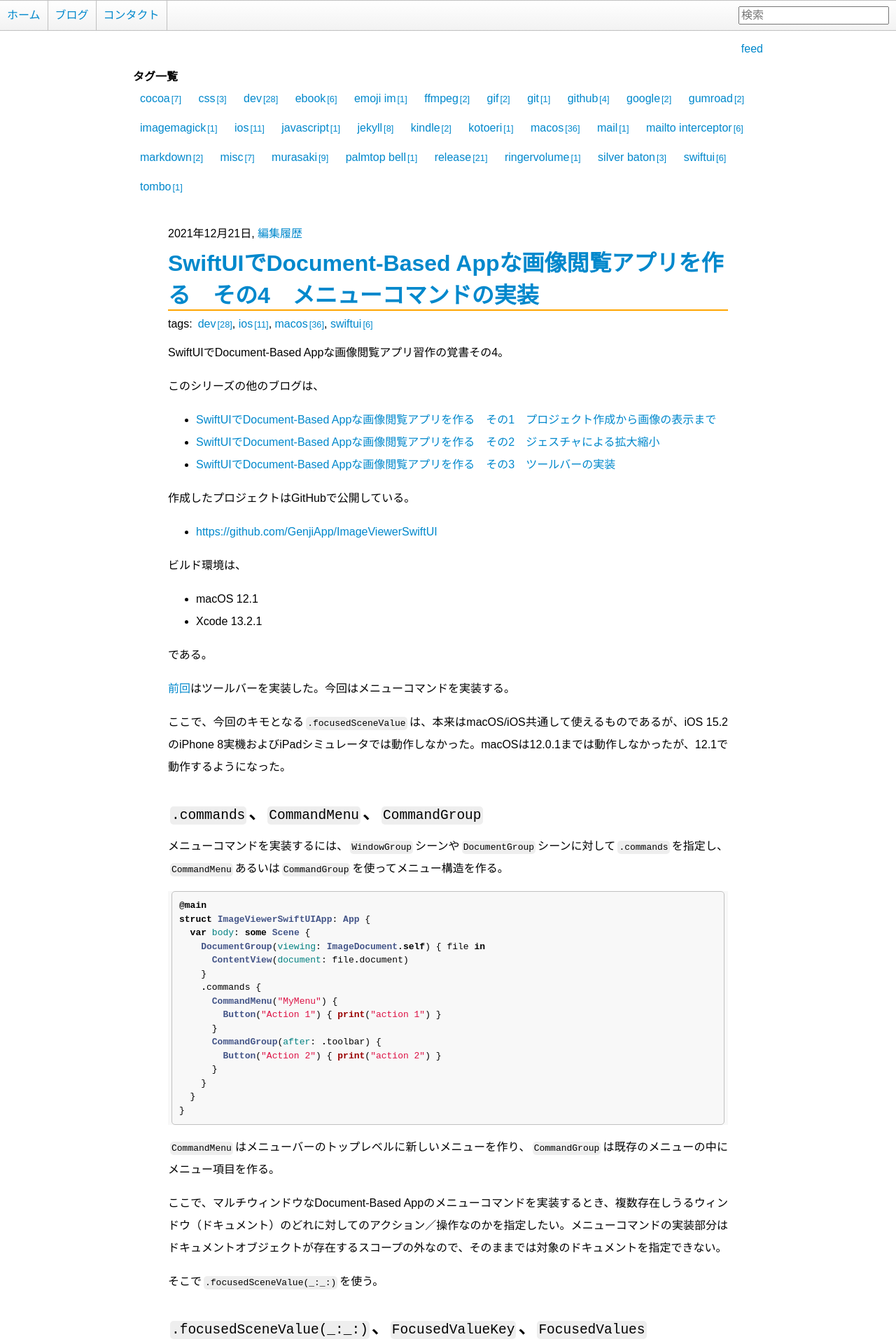
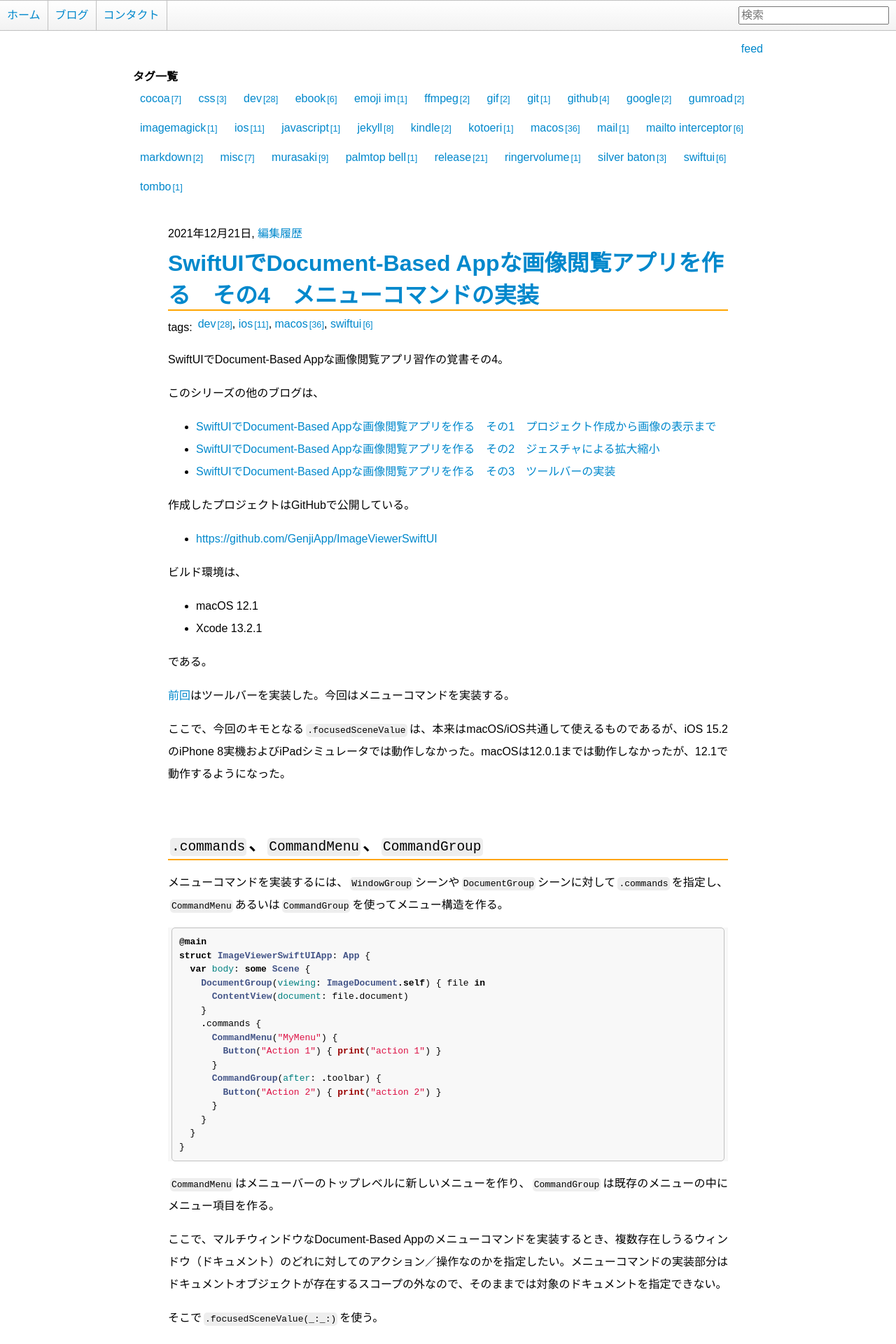
Before and after one commit to GenjiApp/genjiapp.github.io, a Jekyll site: the page built from blog/index.html, in a window 1280 px wide. Shown: the top 1920 px of the page at 70% size. Built offline with Jekyll 4.4.1, drawn with Linux system fonts in a browser that asks for light colours; the list of posts is cut into pages by our own code.

Commit message:
fix post css

```diff
--- a/css/post.css
+++ b/css/post.css
@@ -60,6 +60,7 @@ article #postTags h2 {
     font-size: inherit;
     font-weight: normal;
     margin: 0;
+    border: none;
 }
 
 article #postTags h2:after {
@@ -92,7 +93,9 @@ article #postTags ul li:last-child:after {
 }
 
 article h2 {
-    margin: 30px 0 10px 0;
+    margin: 60px 0 10px 0;
+    padding: 5px 0;
+    border-bottom: 2px solid orange;
 }
 
 article h2 code {
```
